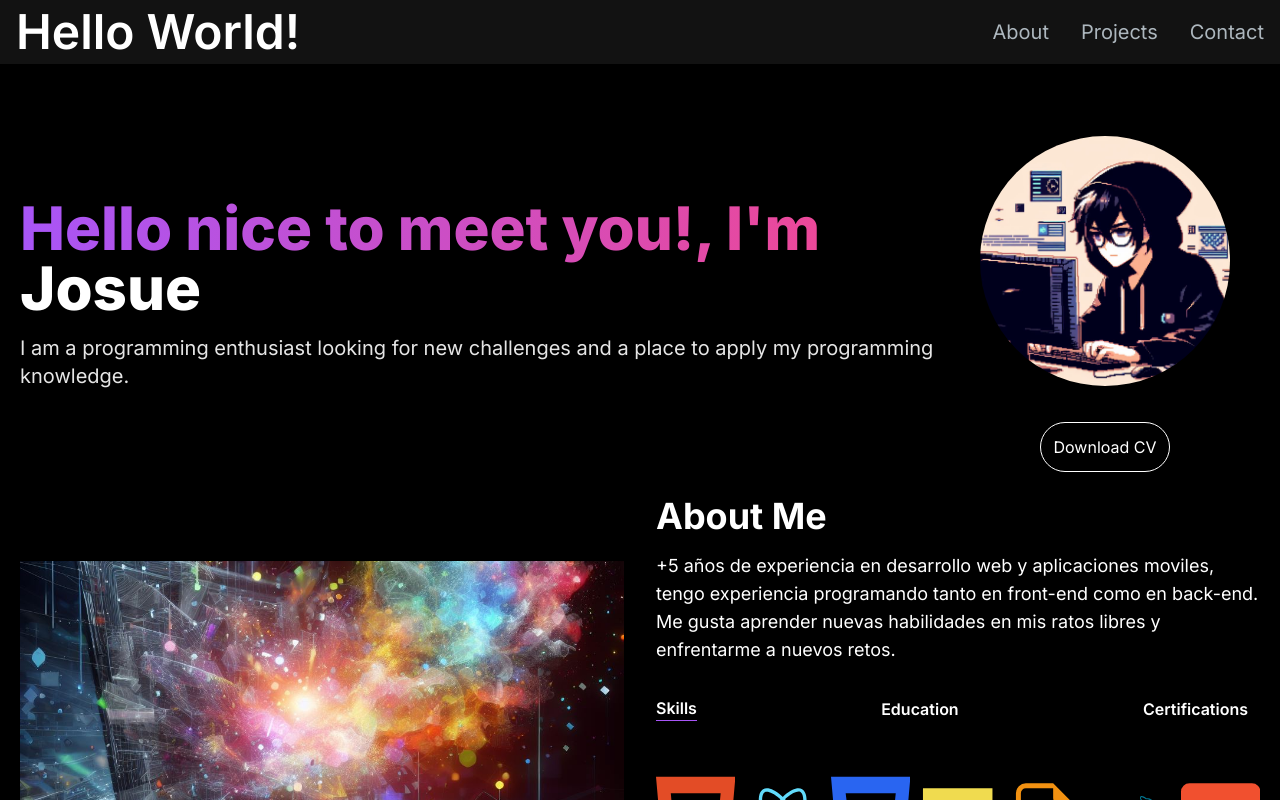
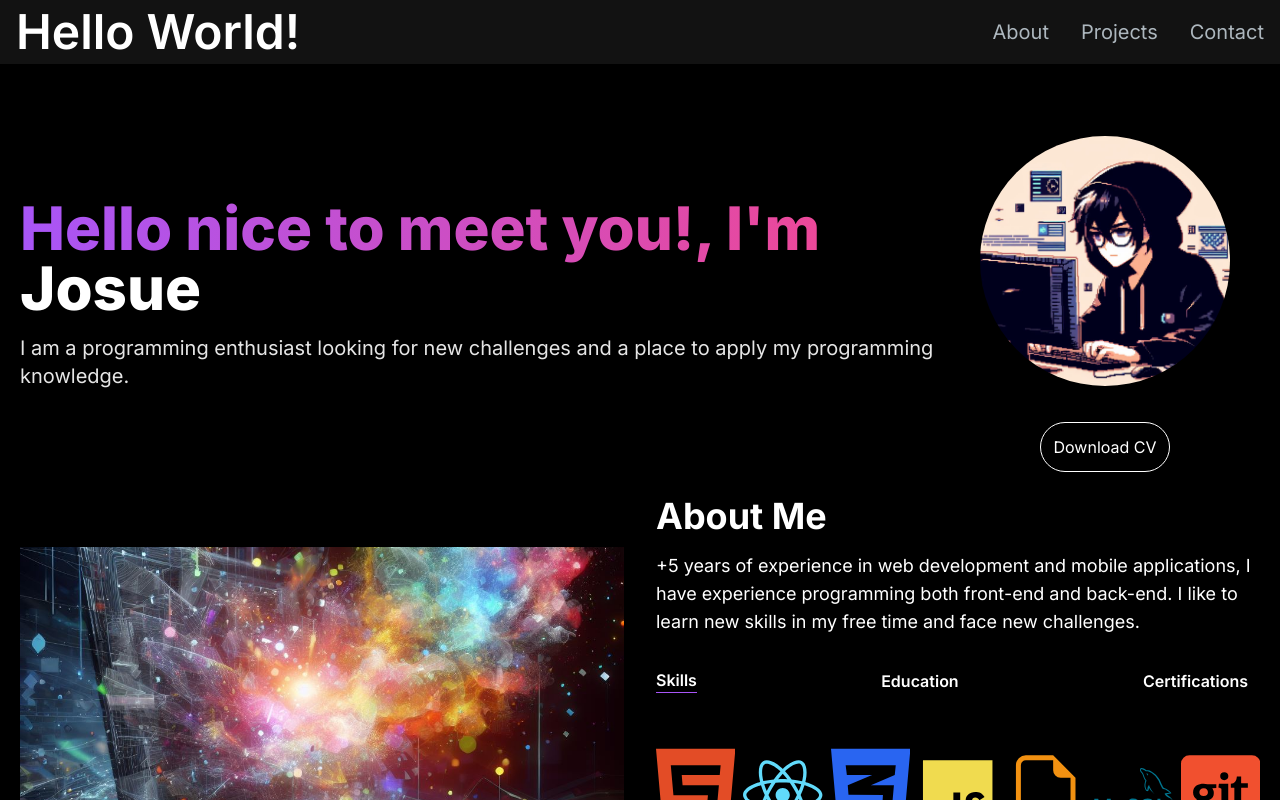
Before and after one commit to jaraduq/portfolio_jad, a Next.js app: page / in a window 1280 px wide. Shown: the top 800 px of the page. Built offline with nearby package versions, Linux system fonts and the light colour scheme.

Commit message:
uploading live

```diff
--- a/next.config.js
+++ b/next.config.js
@@ -1,6 +1,6 @@
 /** @type {import('next').NextConfig} */
 const nextConfig = {
-  // output: "export",
+  output: "export",
 };
 
 module.exports = nextConfig;
--- a/src/app/components/AboutMe.jsx
+++ b/src/app/components/AboutMe.jsx
@@ -90,10 +90,9 @@ export default function AboutMe() {
         <div className=" text-left col-span-1 h-full justify-center align-middle">
           <h2 className="text-4xl font-bold text-white mb-4">About Me</h2>
           <p className="text-base lg:text-lg">
-            +5 años de experiencia en desarrollo web y aplicaciones moviles,
-            tengo experiencia programando tanto en front-end como en back-end.
-            Me gusta aprender nuevas habilidades en mis ratos libres y
-            enfrentarme a nuevos retos.
+            +5 years of experience in web development and mobile applications, I
+            have experience programming both front-end and back-end. I like to
+            learn new skills in my free time and face new challenges.
           </p>
           <div className="flex flex-row max-[320px]:flex-col justify-between mt-8">
             <TabButton
--- a/src/app/components/IntroductionSection.jsx
+++ b/src/app/components/IntroductionSection.jsx
@@ -2,7 +2,7 @@ import React from "react";
 import Image from "next/image";
 const MY_CV = "/downloads/cv_josue_aradillas_2024.pdf";
 const AVATAR_IMG = "/images/avatar.jpg";
-function HeroSection() {
+function IntroductionSection() {
   return (
     <div>
       <div className="grid grid-cols-1 sm:grid-cols-12 ">
@@ -45,4 +45,4 @@ function HeroSection() {
     </div>
   );
 }
-export default HeroSection;
+export default IntroductionSection;
```
